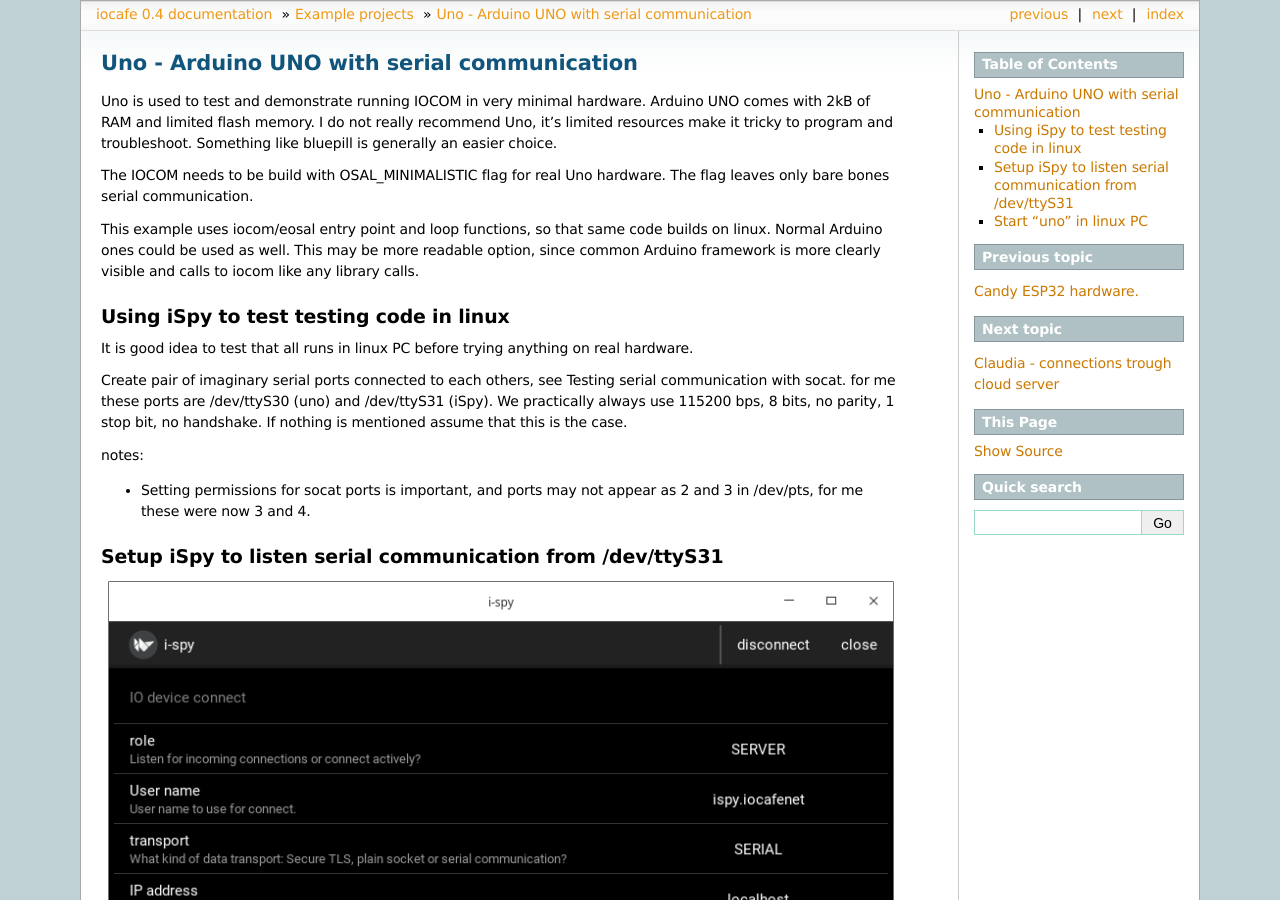
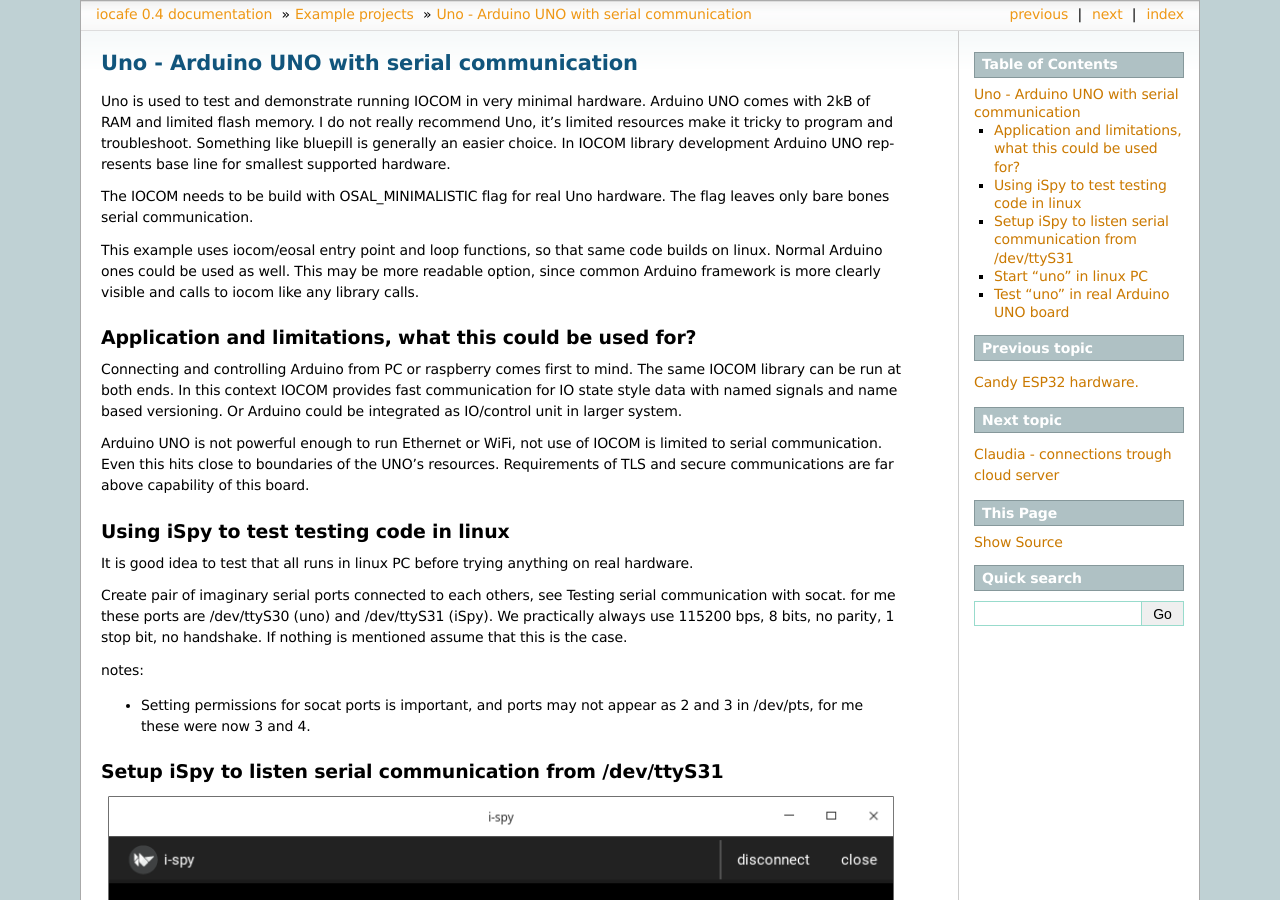
Before and after one commit to iocafe/iocafe-doc, a Sphinx documentation site: the page built from source/examples/iocom/uno/uno.rst, in a window 1280 px wide and 900 px high. Built offline with Sphinx 7.4.7, drawn with Linux system fonts in a browser that asks for light colours; some of the changed text lies outside the part shown.

Commit message:
Arduino UNO doc updated

```diff
--- a/source/examples/iocom/uno/uno.rst
+++ b/source/examples/iocom/uno/uno.rst
@@ -3,7 +3,8 @@
 
 Uno is used to test and demonstrate running IOCOM in very minimal hardware. Arduino UNO comes with 2kB of RAM
 and limited flash memory. I do not really recommend Uno, it's  limited resources make it tricky to program
-and troubleshoot. Something like bluepill is generally an easier choice.
+and troubleshoot. Something like bluepill is generally an easier choice. In IOCOM library development
+Arduino UNO represents base line for smallest supported hardware.
 
 The IOCOM needs to be build with OSAL_MINIMALISTIC flag for real Uno hardware. The flag leaves only bare
 bones serial communication.
@@ -11,6 +12,17 @@
 This example uses iocom/eosal entry point and loop functions, so that same code builds on linux.
 Normal Arduino ones could be used as well. This may be more readable option, since common Arduino
 framework is more clearly visible and calls to iocom like any library calls.
+
+Application and limitations, what this could be used for?
+***********************************************************
+Connecting and controlling Arduino from PC or raspberry comes first to mind. The same IOCOM library
+can be run at both ends. In this context IOCOM provides fast communication for IO state style data
+with named signals and name based versioning. Or Arduino could be integrated as IO/control unit in
+larger system.
+
+Arduino UNO is not powerful enough to run Ethernet or WiFi, not use of IOCOM is limited to serial
+communication. Even this hits close to boundaries of the UNO's resources. Requirements of TLS and
+secure communications are far above capability of this board.
 
 Using iSpy to test testing code in linux
 *****************************************
@@ -45,4 +57,21 @@
 .. figure:: pics/210122-uno-sim-in-ispy.png
 
 
+Test "uno" in real Arduino UNO board
+**************************************
+I use PlatformIO to build and upload "uno" application to real hardware. It starts immediately when downloaded.
+The UNO board has only one serial port: No change of mistake, so setting in uno.c is ignored. Then I started
+iSpy as server to listen to serial port connected trough USB cable. This port must be set in iSpy.
+iSpy view is exactly the same as in linux PC simulation, so no screenshot here. I was happy about speed,
+even UNO is 8 bit processor, communication latency seems to be in order of a few milliseconds.
+
+notes:
+
+* Arduino board is seen in linux as "/dev/ttyUSB0", "/dev/ttyACM0", "/dev/ttyACM1", etc. Use "ls /dev/ttyUSB*"
+and "ls /dev/ttyA*" to figure out which one. You may remove/plug the USB cable to see which device name appears/disappears.
+If you are running linux in virtual machine, connect USB port to it and not to host.
+* PlatformIO uses same serial port to upload software. Close the Microsoft Visual Studio Code before starting iSpy
+to make sure serial port is not used. And Vice versa, close iSpy before trying to upload a program.
+
+
 notes 23.1.2021/pekka
```
